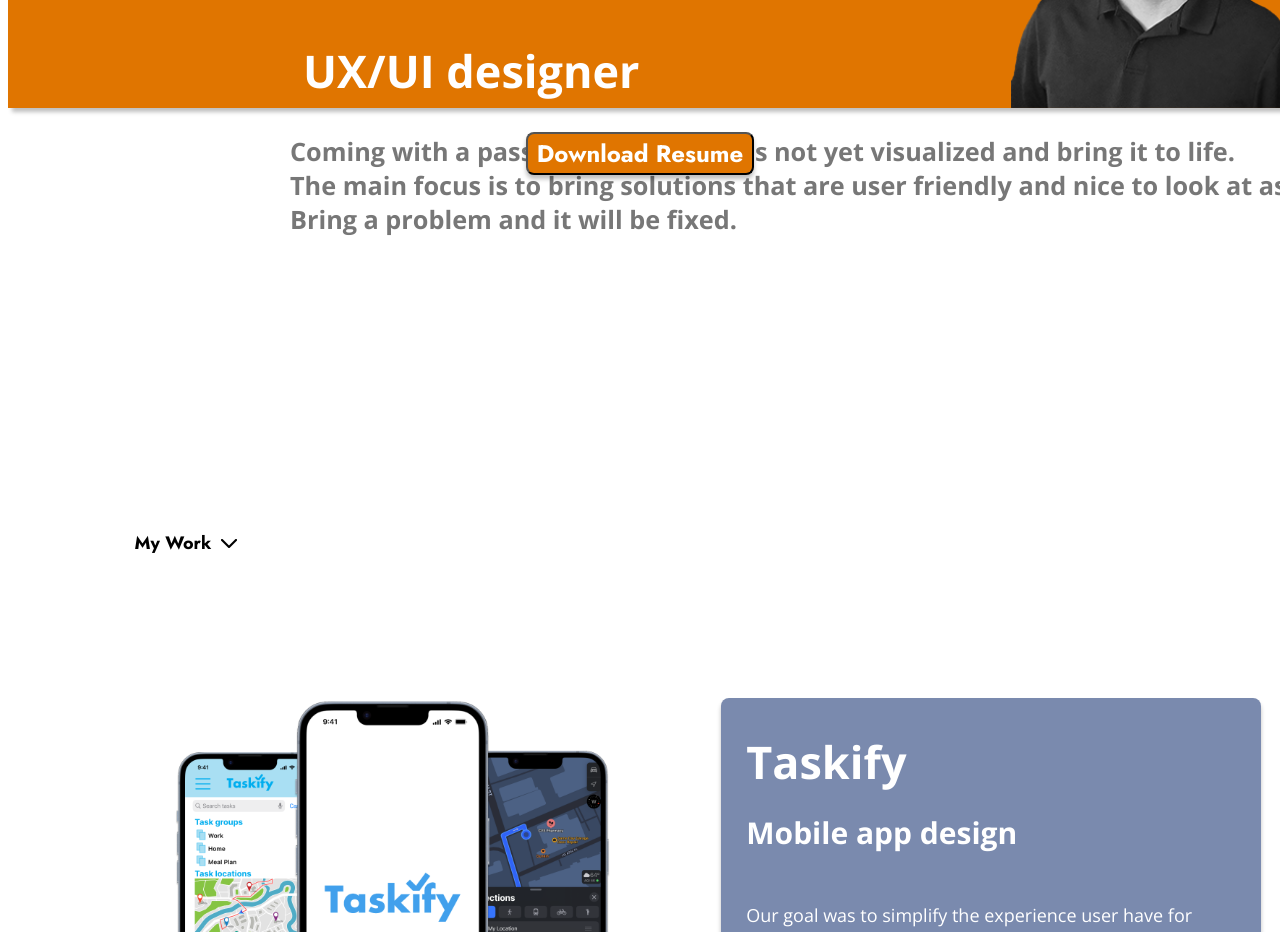
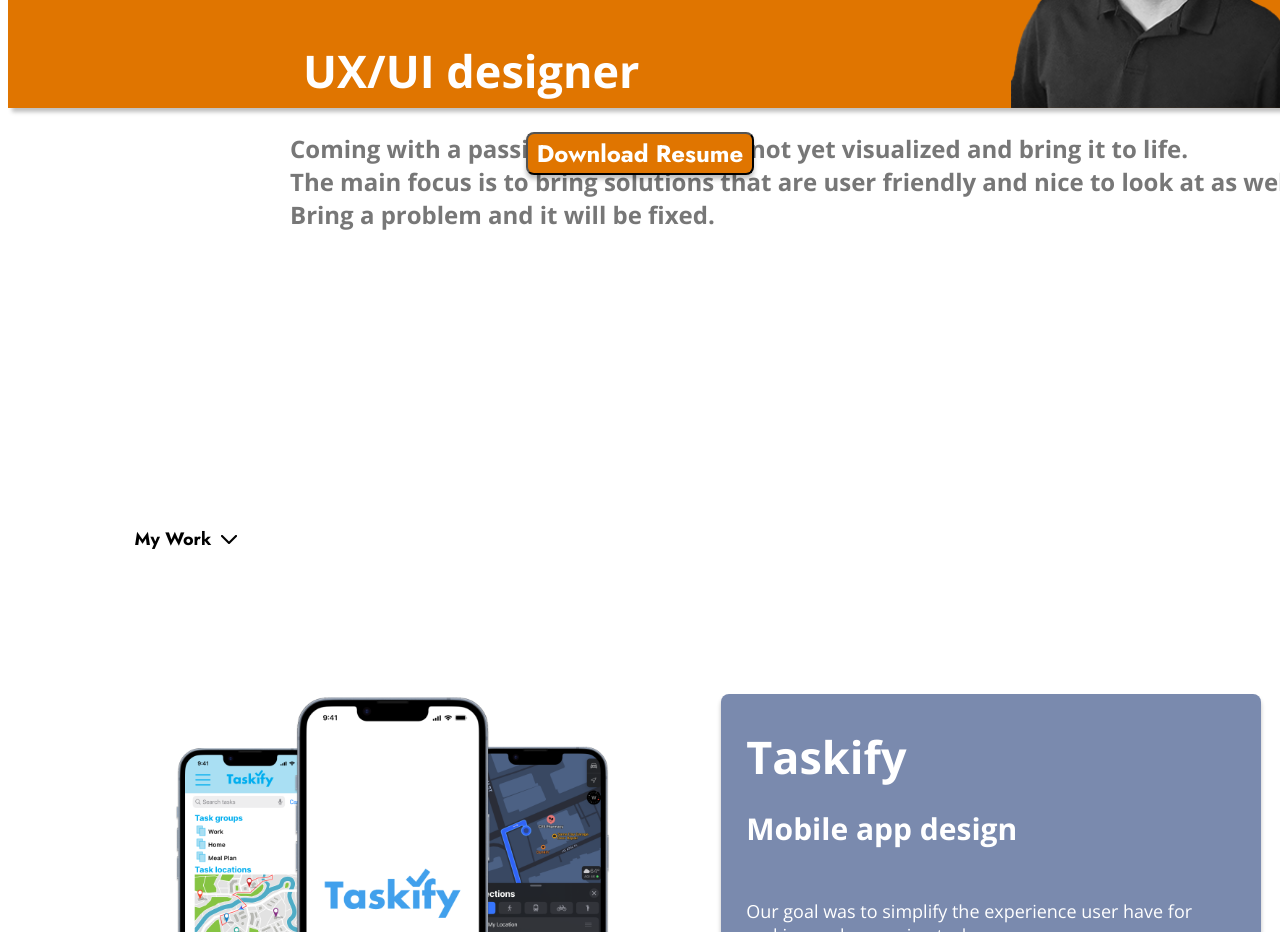
Before and after one commit to jlitke00/UX_UI_HW_19, a plain HTML site: page index.html in a window 1280 px wide. Shown: the part 840-1772 px from the top of the page. Drawn offline with nearby package versions, Linux system fonts and the light colour scheme.

Commit message:
changed a font size

```diff
--- a/css/style.css
+++ b/css/style.css
@@ -103,7 +103,7 @@ li {
     font-family: 'Open Sans';
     font-weight: 700;
     margin-left: 282px;
-    font-size: 25.25px;
+    font-size: 24px;
 }
 
 
```
